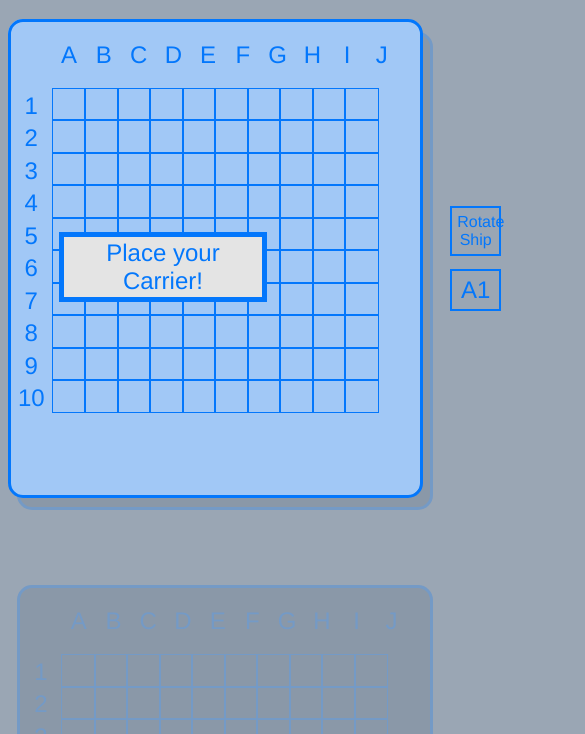
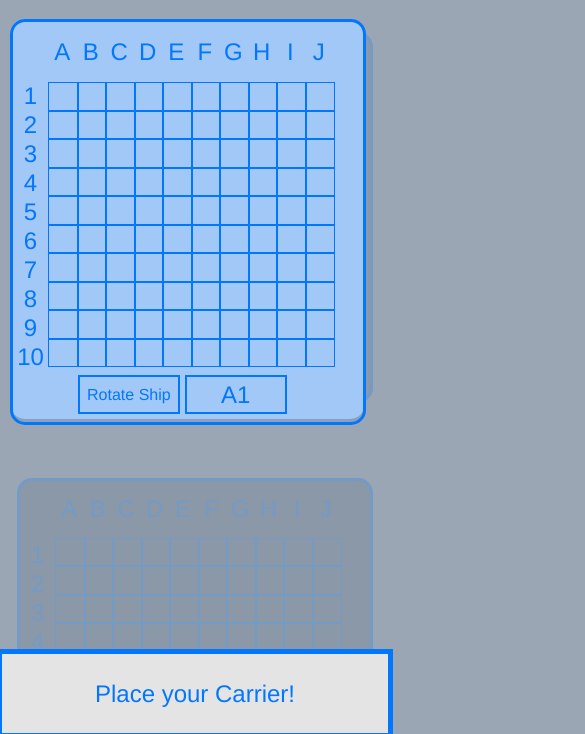
Before and after one commit to dstock3/battleship, a website built with webpack: page dist/index.html in a window 390 px wide. Shown: the part 106-840 px from the top of the page, 585 px wide, since content can reach past the window. Built offline with Linux system fonts and the light colour scheme.

Commit message:
Revised size/positions of board elements for better responsive design.

```diff
--- a/src/modules/DOM/events.js
+++ b/src/modules/DOM/events.js
@@ -15,7 +15,7 @@ const registerHit = (playerBoard, hitArray) => {
             playerBoard.spaceElements[index].style.justifyContent = "center";
             playerBoard.spaceElements[index].style.alignItems = "center";
             if (window.matchMedia("(max-width: 800px)").matches){
-                playerBoard.spaceElements[index].style.fontSize = "1.5em";
+                playerBoard.spaceElements[index].style.fontSize = "1.25em";
             } else {
                 playerBoard.spaceElements[index].style.fontSize = "3em";
             }
--- a/src/modules/DOM/placement.js
+++ b/src/modules/DOM/placement.js
@@ -299,9 +299,16 @@ const playerPrompt = () => {
     promptBoard.outerBoard.id = "prompt-frame";
     promptBoard.boardContainer.id = "prompt-container";
 
+    let mediaQuery = window.matchMedia("(max-width: 800px)")
+
     const controls = document.createElement("div");
     controls.classList.add("controls");
-    promptBoard.outerBoard.appendChild(controls);
+    if (mediaQuery.matches) {
+        promptBoard.boardContainer.appendChild(controls);
+
+    } else {
+        promptBoard.outerBoard.appendChild(controls);
+    }
 
     const rotateShip = document.createElement("div");
     rotateShip.classList.add("rotate");
--- a/src/style.css
+++ b/src/style.css
@@ -182,6 +182,7 @@ h1 {
         flex-direction: column;
         align-items: center;
         justify-content: center;
+        width: unset;
     }
 
     header {
@@ -195,42 +196,50 @@ h1 {
     }
 
     .outer-board {
-        height: 56vh;
-        width: 105vw;
+        height: 365px;
+        width: 350px;
         border: 3px solid #0377fc;
+    }
 
+    .prompt-container > .outer-board {
+        height: 400px;
+        width: 350px;
+    }
+
+    .board {
+        height: 285px;
+        width: 285px;
     }
 
     .board-container {
-        width: 95vw;
-        width: 99vw;
-
+        width: 285px;
     }
 
     .board {
         border: none;
+        margin: unset;
     }
 
     .prompt-container {
+        position: fixed;
         top: 125px;
-        left: 2%;
-        height: 56.5vh;
-        width: 106vw;
+        left: 10px;
+        height: 400px;
+        width: 355px;
     }
 
     .num-container {
-        padding-top: 17%;
+        padding-top: 60px;
     }
 
     .num {
-        height: 5%;
+        height: 29px;
         margin-right: 15px;
     }
 
     .letter-container {
-        width: 90%;
+        width: 100%;
         margin: unset;
-
     }
 
     .letter {
@@ -238,15 +247,43 @@ h1 {
     }
 
     .col {
-        width: 5%;
-        height: 50%;
+        width: 10%;
+        height: 100%;
+    }
+
+    .space {
+        width: 100%;
+        height: 10%;
+    }
+
+    .controls {
+        flex-direction: row;
+        margin: auto;
+        width: 75%;
+        height: 35px;
+        top: 40px;
+    }
+
+    .controls > div {
+        height: 100%;
+        width: 100%;
+        padding: 0;
+        display: flex;
+        justify-content: center;
+        align-items: center;
+        margin-right: 5px;
+
+
     }
 
     .prompt-message {
         position: fixed;
-        top: 41%;
-        left: 15%;
-        width: 50vw;
+        bottom: 0;
+        width: 98%;
+        height: 75px;
+        display: flex;
+        justify-content: center;
+        align-items: center;
     }
 
     .outer-board, #user {
@@ -257,7 +294,7 @@ h1 {
         border: none;
         width: 98%;
         position: relative;
-        left: 10%;
+
         order: 1;
         align-self: center;
         text-align: center;
```
Also changed, not shown: dist/bundle.js.
